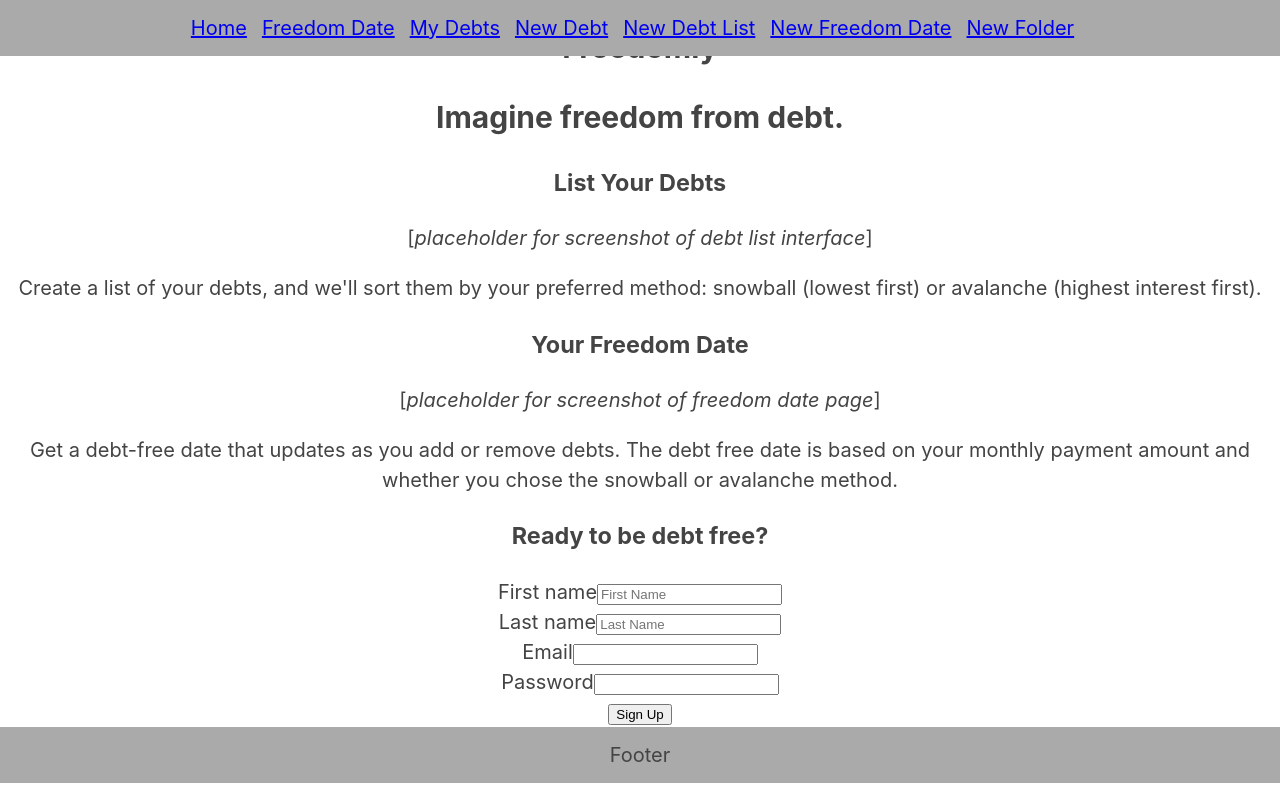
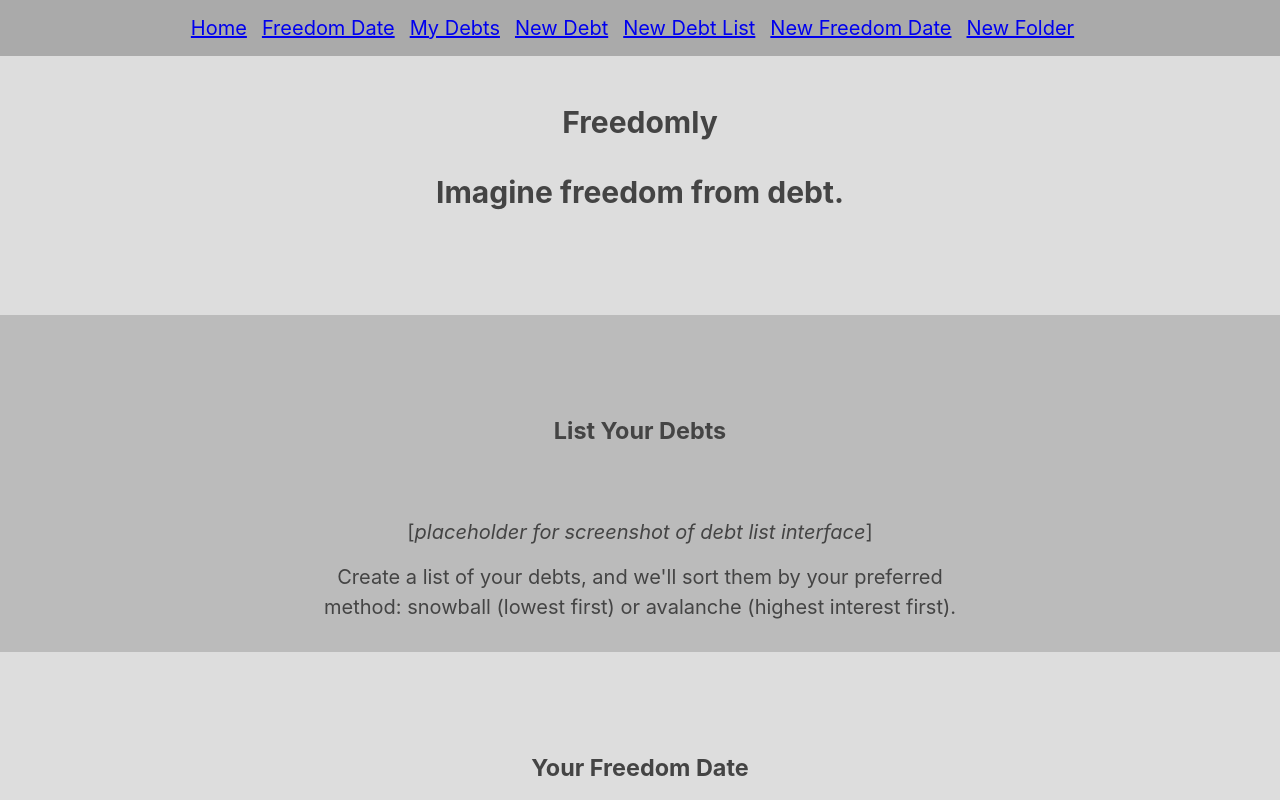
Before and after one commit to LindenDaniels/freedomly-client, a React (Create React App) app: page / in a window 1280 px wide. Shown: the top 800 px of the page. Built offline with nearby package versions, Linux system fonts and the light colour scheme.

Commit message:
Update STORE

```diff
--- a/src/App.js
+++ b/src/App.js
@@ -13,6 +13,7 @@ import LandingPage from './Landings/Landing/Landing';
 import FreedomDate from './FreedomDate/FreedomDate';
 import FolderList from './Lists/FolderList/FolderList';
 import NavBar from './NavBar/NavBar'
+import DebtList from './Lists/DebtList/DebtList'
 
 class App extends Component {
   static defaultProps = {
@@ -80,7 +81,12 @@ class App extends Component {
                            store={STORE}
             />}
             />
-
+          <Route
+            exact path='/folder/:folderId'
+            render={() => <DebtList
+                           store={STORE}
+            />}
+          />
         </div>
       </div>
 
--- a/src/Lists/DebtList/DebtList.js
+++ b/src/Lists/DebtList/DebtList.js
@@ -0,0 +1,54 @@
+import React, { Component } from 'react'
+import { NavLink, Link } from 'react-router-dom'
+import PropTypes from 'prop-types';
+import './DebtList.css'
+
+//import GroceryContext from '../Contexts/GroceryContext'
+//import Recipe from '../Recipe/Recipe'
+//import { getNotesForFolder } from '../NotesHelpers'
+
+
+
+export default class DebtList extends Component {
+  static defaultProps = {
+    match: {
+      params: {}
+    }
+  }
+
+  //static contextType = GroceryContext;
+
+  render() {
+    //const { folderId } = this.props.match.params
+    //const { recipe =[] } = this.context
+    //const notesForFolder = getNotesForFolder(notes, folderId)
+
+    const folders = this.props.store.folders
+    return (
+        <>
+        <header>
+            <h1>Debt List</h1>
+        </header>
+      <section className='DebtList'>
+        <ul id="debts__list">
+          {folders.map(folder =>
+            <li key={folder.id}>
+
+                {folder.name}
+                {folder.debts}
+
+
+            </li>
+          )}
+        </ul>
+      </section>
+      </>
+    )
+  }
+
+}
+
+
+DebtList.propType = {
+  match: PropTypes.object.isRequired
+};
--- a/src/Lists/FolderList/FolderList.css
+++ b/src/Lists/FolderList/FolderList.css
@@ -0,0 +1,26 @@
+header {
+    padding: 45px 15px;
+  }
+
+  section {
+    min-height: 200px;
+    padding: 30px 15px;
+    background-color: #bbb;
+  }
+
+  section:nth-child(even) {
+    background-color: #ddd;
+  }
+
+  p {
+    margin: 0 auto;
+    max-width: 650px;
+  }
+
+  p + p {
+    margin-top: 15px;
+  }
+
+  ul {
+      list-style: none;
+  }
--- a/src/STORE.js
+++ b/src/STORE.js
@@ -3,6 +3,14 @@ export default {
         {
           id: '1',
           name: 'Student Loans',
+          debts: [ {
+
+              debtName: 'Sallie Mae',
+              debtAmount: '$3000',
+              debtInterest: '15%'
+          }
+          ]
+
         },
         {
           id: '2',
```
